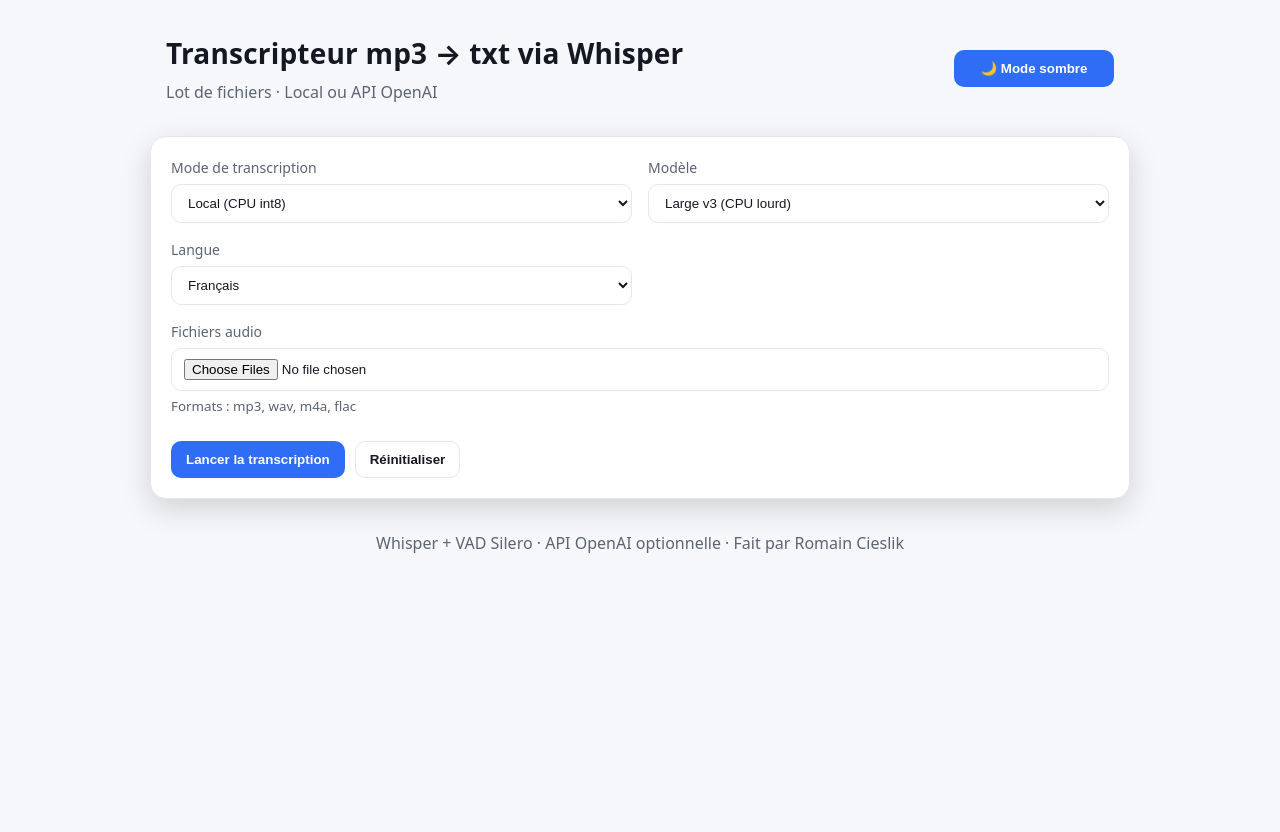
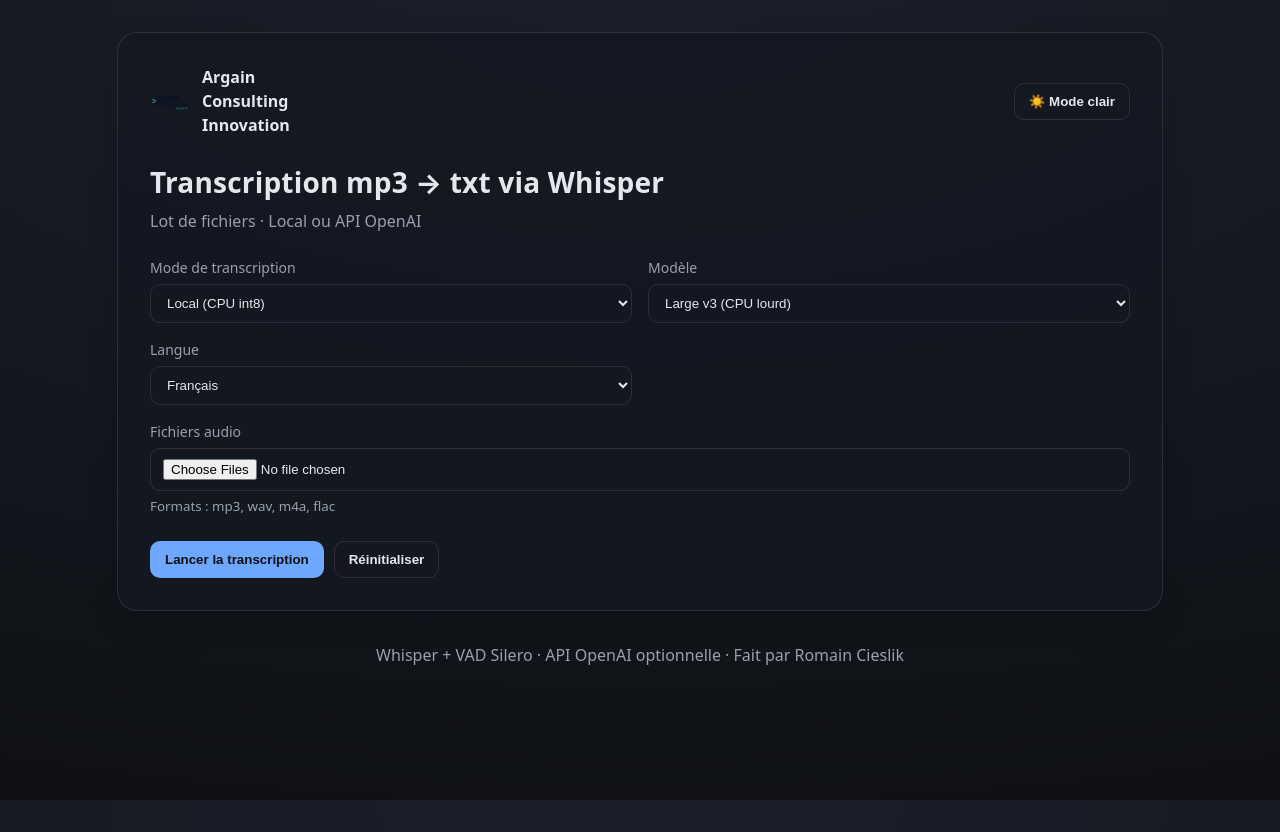
Before and after one commit to Romano-de-la-vega/app-whisper, a FastAPI app: page / in a window 1280 px wide. Run offline with FastAPI, Linux system fonts and the light colour scheme.

Commit message:
feat: apply new UI design with logo

```diff
--- a/static/app.js
+++ b/static/app.js
@@ -46,7 +46,7 @@ let isRunning = false;
 // ====== Thème (persistance localStorage) ======
 (function initTheme() {
   const root = document.documentElement;
-  const saved = localStorage.getItem("theme") || "light";
+  const saved = localStorage.getItem("theme") || "dark";
   root.setAttribute("data-theme", saved);
   themeBtn.textContent = saved === "dark" ? "☀️ Mode clair" : "🌙 Mode sombre";
 
--- a/static/style.css
+++ b/static/style.css
@@ -1,22 +1,34 @@
-:root {
-  --bg: #0f1115;
-  --card: #151821;
+/* Theme variables */
+:root[data-theme="dark"] {
+  --bg: radial-gradient(145% 100% at 50% 0%, #1a1f2a 0%, #0f1115 100%);
+  --card: rgba(21, 24, 33, 0.85);
   --text: #e6e7ee;
   --muted: #9aa0aa;
   --accent: #6ea8fe;
   --accent-2: #84e1bc;
-  --border: #2a2f3a;
-  --shadow: 0 10px 30px rgba(0,0,0,0.35);
-  --radius: 16px;
+  --border: rgba(255, 255, 255, 0.1);
+  --btn-fg: #0c0e13;
 }
 
-* { box-sizing: border-box; }
+:root[data-theme="light"] {
+  --bg: linear-gradient(180deg, #f6f7fb, #dee1e7);
+  --card: rgba(255, 255, 255, 0.8);
+  --text: #151821;
+  --muted: #5b6472;
+  --accent: #2f6df6;
+  --accent-2: #25b78b;
+  --border: rgba(0, 0, 0, 0.1);
+  --btn-fg: #ffffff;
+}
+
 html, body { height: 100%; }
+[hidden] { display: none !important; }
+
 body {
   margin: 0;
-  background: linear-gradient(180deg, #0f1115, #0b0d12);
+  background: var(--bg);
   color: var(--text);
-  font: 16px/1.5 system-ui, -apple-system, Segoe UI, Roboto, "Helvetica Neue", Arial, "Noto Sans", "Apple Color Emoji", "Segoe UI Emoji";
+  font: 16px/1.5 system-ui, -apple-system, Segoe UI, Roboto, "Helvetica Neue", Arial;
 }
 
 .container {
@@ -26,72 +38,44 @@ body {
   padding: 0 16px;
 }
 
-h1 {
-  font-size: 28px;
-  margin: 0 0 6px;
-  letter-spacing: 0.2px;
-}
-.subtitle { color: var(--muted); margin: 0; }
+h1 { font-size: 28px; margin: 0 0 6px; letter-spacing: .2px; }
+.subtitle { color: var(--muted); margin: 0 0 24px; }
 
 .card {
   background: var(--card);
   border: 1px solid var(--border);
-  border-radius: var(--radius);
-  box-shadow: var(--shadow);
-  padding: 20px;
+  border-radius: 20px;
+  box-shadow: 0 10px 30px rgba(0,0,0,.15);
+  padding: 32px;
 }
 
-.grid {
-  display: grid;
-  grid-template-columns: repeat(12, 1fr);
-  gap: 16px;
-}
+.header-row { display: flex; justify-content: space-between; align-items: center; margin-bottom: 24px; }
+.brand { display: flex; align-items: center; gap: 12px; font-weight: 600; }
+.brand img { height: 40px; }
 
+.grid { display: grid; grid-template-columns: repeat(12, 1fr); gap: 16px; }
 .field { grid-column: span 6; display: flex; flex-direction: column; gap: 6px; }
 .field.full { grid-column: 1 / -1; }
 label { color: var(--muted); font-size: 14px; }
 select, input[type="file"], input[type="password"] {
-  padding: 10px 12px;
-  border-radius: 10px;
-  border: 1px solid var(--border);
-  background: #0f131b;
-  color: var(--text);
+  padding: 10px 12px; border-radius: 10px; border: 1px solid var(--border);
+  background: transparent; color: var(--text);
 }
 small { color: var(--muted); }
 
-.actions {
-  grid-column: 1 / -1;
-  display: flex;
-  gap: 10px;
-  margin-top: 8px;
-}
+.actions { grid-column: 1 / -1; display: flex; gap: 10px; margin-top: 8px; }
 
 button, .button {
   display: inline-flex; align-items: center; justify-content: center;
-  padding: 10px 14px;
-  border-radius: 10px;
-  border: 1px solid transparent;
-  background: var(--accent);
-  color: #0c0e13;
-  font-weight: 600;
-  cursor: pointer;
-  text-decoration: none;
-  transition: transform .05s ease;
+  padding: 10px 14px; border-radius: 10px; border: 1px solid transparent;
+  background: var(--accent); color: var(--btn-fg); font-weight: 600; cursor: pointer; text-decoration: none;
 }
-button:active { transform: translateY(1px); }
 button.ghost { background: transparent; border-color: var(--border); color: var(--text); }
-
-/* === bouton "Arrêter" rouge === */
-button.danger {
-  background: #e33c3c;
-  color: #fff;
-  border-color: #b92d2d;
-}
-button.danger:hover { filter: brightness(0.95); }
+button.danger { background: #e5484d; color: #fff; }
 
 .status { margin-top: 18px; }
 .progress-wrap {
-  height: 10px; border-radius: 999px; background: #0f131b; border: 1px solid var(--border);
+  height: 10px; border-radius: 999px; background: transparent; border: 1px solid var(--border);
   overflow: hidden;
 }
 .progress {
@@ -99,32 +83,25 @@ button.danger:hover { filter: brightness(0.95); }
   background: linear-gradient(90deg, var(--accent), var(--accent-2));
   transition: width .25s ease;
 }
-
 .meta { display: flex; justify-content: space-between; align-items: center; margin-top: 8px; color: var(--muted); }
 .badge {
-  display: inline-block; padding: 4px 8px; border-radius: 999px; background: #1c2230; border: 1px solid var(--border);
+  display: inline-block; padding: 4px 8px; border-radius: 999px; background: transparent; border: 1px solid var(--border);
   color: var(--text); font-size: 12px;
 }
 
 .files-list { margin-top: 14px; display: grid; gap: 10px; }
 .file-row {
-  display: grid; gap: 8px;
-  background: #0f131b; border: 1px solid var(--border); border-radius: 12px; padding: 10px;
+  display: grid; gap: 8px; background: transparent; border: 1px solid var(--border); border-radius: 12px; padding: 10px;
 }
 .file-row .name { font-weight: 600; }
-.file-row .row-progress { height: 6px; background:#0b0d12; border:1px solid var(--border); border-radius:999px; overflow:hidden; }
-.file-row .row-progress > div {
-  height:100%; width:0%;
-  background: linear-gradient(90deg, var(--accent-2), var(--accent));
-  transition: width .25s ease;
-}
+.file-row .row-progress { height: 6px; background: transparent; border:1px solid var(--border); border-radius:999px; overflow:hidden; }
+.file-row .row-progress > div { height:100%; width:0%; background: linear-gradient(90deg, var(--accent-2), var(--accent)); transition: width .25s ease; }
 .file-row .state { font-size: 12px; color: var(--muted); }
 
 .logs {
   margin-top: 16px; max-height: 320px; overflow: auto;
-  background: #0b0d12; border: 1px solid var(--border); border-radius: 12px; padding: 12px;
+  background: transparent; border: 1px solid var(--border); border-radius: 12px; padding: 12px;
   white-space: pre-wrap; word-break: break-word;
 }
 
-.download { margin-top: 16px; }
 footer.muted { color: var(--muted); text-align: center; margin-bottom: 24px; }
--- a/templates/index.html
+++ b/templates/index.html
@@ -1,130 +1,25 @@
 <!doctype html>
-<html lang="fr" data-theme="light">
+<html lang="fr" data-theme="dark">
   <head>
     <meta charset="utf-8" />
     <meta name="viewport" content="width=device-width, initial-scale=1" />
     <title>Transcripteur Whisper</title>
     <link rel="stylesheet" href="/static/style.css" />
-    <link rel="icon" href="/static/icon.ico" type="image/x-icon">
-
-    <style>
-      /* Thèmes via variables CSS (persistées avec data-theme sur <html>) */
-      :root[data-theme="dark"] {
-        --bg: #0f1115;
-        --card: #151821;
-        --text: #e6e7ee;
-        --muted: #9aa0aa;
-        --accent: #6ea8fe;
-        --accent-2: #84e1bc;
-        --border: #2a2f3a;
-        --btn-fg: #0c0e13;
-      }
-      :root[data-theme="light"] {
-        --bg: #f6f7fb;
-        --card: #ffffff;
-        --text: #151821;
-        --muted: #5b6472;
-        --accent: #2f6df6;
-        --accent-2: #25b78b;
-        --border: #e4e7ee;
-        --btn-fg: #ffffff;
-      }
-
-      html, body { height: 100%; }
-      [hidden] { display: none !important; }
-      body {
-        margin: 0;
-        background: var(--bg);
-        color: var(--text);
-        font: 16px/1.5 system-ui, -apple-system, Segoe UI, Roboto, "Helvetica Neue", Arial;
-      }
-      .container {
-        width: 100%;
-        max-width: 980px;
-        margin: 32px auto;
-        padding: 0 16px;
-      }
-      h1 { font-size: 28px; margin: 0 0 6px; letter-spacing: .2px; }
-      .subtitle { color: var(--muted); margin: 0; }
-
-      .card {
-        background: var(--card);
-        border: 1px solid var(--border);
-        border-radius: 16px;
-        box-shadow: 0 10px 30px rgba(0,0,0,.15);
-        padding: 20px;
-      }
-
-      .grid { display: grid; grid-template-columns: repeat(12, 1fr); gap: 16px; }
-      .field { grid-column: span 6; display: flex; flex-direction: column; gap: 6px; }
-      .field.full { grid-column: 1 / -1; }
-      label { color: var(--muted); font-size: 14px; }
-      select, input[type="file"], input[type="password"] {
-        padding: 10px 12px; border-radius: 10px; border: 1px solid var(--border);
-        background: transparent; color: var(--text);
-      }
-      small { color: var(--muted); }
-
-      .actions { grid-column: 1 / -1; display: flex; gap: 10px; margin-top: 8px; }
-
-      button, .button {
-        display: inline-flex; align-items: center; justify-content: center;
-        padding: 10px 14px; border-radius: 10px; border: 1px solid transparent;
-        background: var(--accent); color: var(--btn-fg); font-weight: 600; cursor: pointer; text-decoration: none;
-      }
-      button.ghost { background: transparent; border-color: var(--border); color: var(--text); }
-      button.danger { background: #e5484d; color: #fff; }
-
-      .status { margin-top: 18px; }
-      .progress-wrap {
-        height: 10px; border-radius: 999px; background: transparent; border: 1px solid var(--border);
-        overflow: hidden;
-      }
-      .progress {
-        height: 100%; width: 0%;
-        background: linear-gradient(90deg, var(--accent), var(--accent-2));
-        transition: width .25s ease;
-      }
-      .meta { display: flex; justify-content: space-between; align-items: center; margin-top: 8px; color: var(--muted); }
-      .badge {
-        display: inline-block; padding: 4px 8px; border-radius: 999px; background: transparent; border: 1px solid var(--border);
-        color: var(--text); font-size: 12px;
-      }
-
-      .files-list { margin-top: 14px; display: grid; gap: 10px; }
-      .file-row {
-        display: grid; gap: 8px; background: transparent; border: 1px solid var(--border); border-radius: 12px; padding: 10px;
-      }
-      .file-row .name { font-weight: 600; }
-      .file-row .row-progress { height: 6px; background: transparent; border:1px solid var(--border); border-radius:999px; overflow:hidden; }
-      .file-row .row-progress > div { height:100%; width:0%; background: linear-gradient(90deg, var(--accent-2), var(--accent)); transition: width .25s ease; }
-      .file-row .state { font-size: 12px; color: var(--muted); }
-
-      .logs {
-        margin-top: 16px; max-height: 320px; overflow: auto;
-        background: transparent; border: 1px solid var(--border); border-radius: 12px; padding: 12px;
-        white-space: pre-wrap; word-break: break-word;
-      }
-
-      footer.muted { color: var(--muted); text-align: center; margin-bottom: 24px; }
-
-      /* Bouton thème header */
-      .header-row { display:flex; justify-content: space-between; align-items:center; gap: 12px; }
-      #toggle-theme { min-width: 160px; }
-    </style>
+    <link rel="icon" href="/static/icon.ico" type="image/x-icon" />
   </head>
   <body>
-    <header class="container">
+    <main class="container card">
       <div class="header-row">
-        <div>
-          <h1>Transcripteur mp3 → txt via Whisper</h1>
-          <p class="subtitle">Lot de fichiers · Local ou API OpenAI</p>
+        <div class="brand">
+          <img src="/static/logo.png" alt="Argain Consulting Innovation" />
+          <span>Argain<br />Consulting<br />Innovation</span>
         </div>
-        <button id="toggle-theme" type="button">🌙 Mode sombre</button>
+        <button id="toggle-theme" type="button" class="ghost">☀️ Mode clair</button>
       </div>
-    </header>
 
-    <main class="container card">
+      <h1>Transcription mp3 → txt via Whisper</h1>
+      <p class="subtitle">Lot de fichiers · Local ou API OpenAI</p>
+
       <form id="form" class="grid">
         <div class="field">
           <label for="mode">Mode de transcription</label>
@@ -182,7 +77,6 @@
         <pre id="logs" class="logs"></pre>
 
         <div id="downloads" class="actions" style="gap:.5rem;" hidden>
-
           <button class="button ghost" id="btn-transcription" onclick="downloadTxt(currentJobId, 'transcription', true)">Télécharger la transcription (TXT)</button>
           <button class="button ghost" id="btn-summary" style="display:none;" onclick="downloadTxt(currentJobId, 'summary', true)">Télécharger le résumé (TXT)</button>
           <button class="button" id="btn-zip" onclick="downloadZip(currentJobId)">Télécharger en ZIP</button>
```
